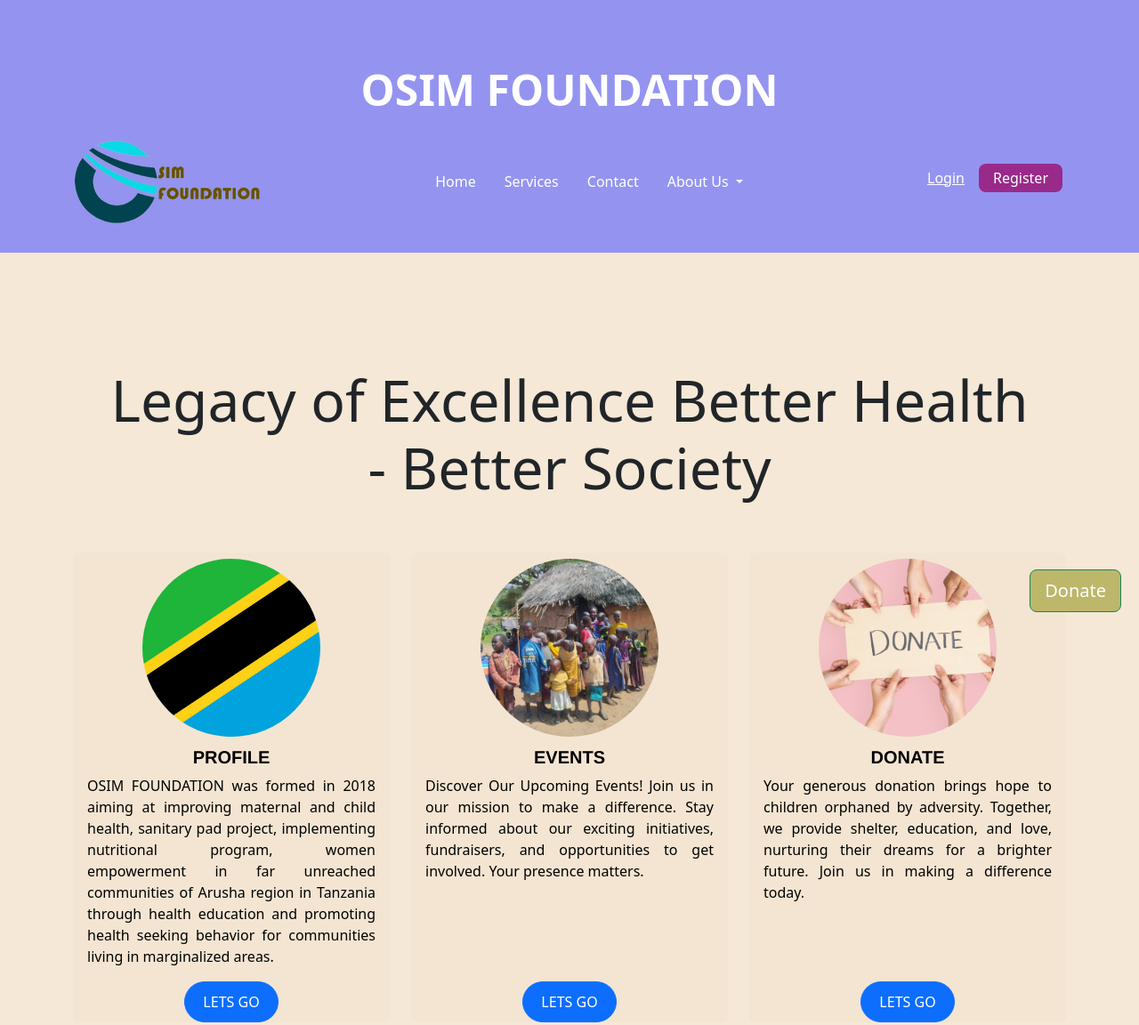
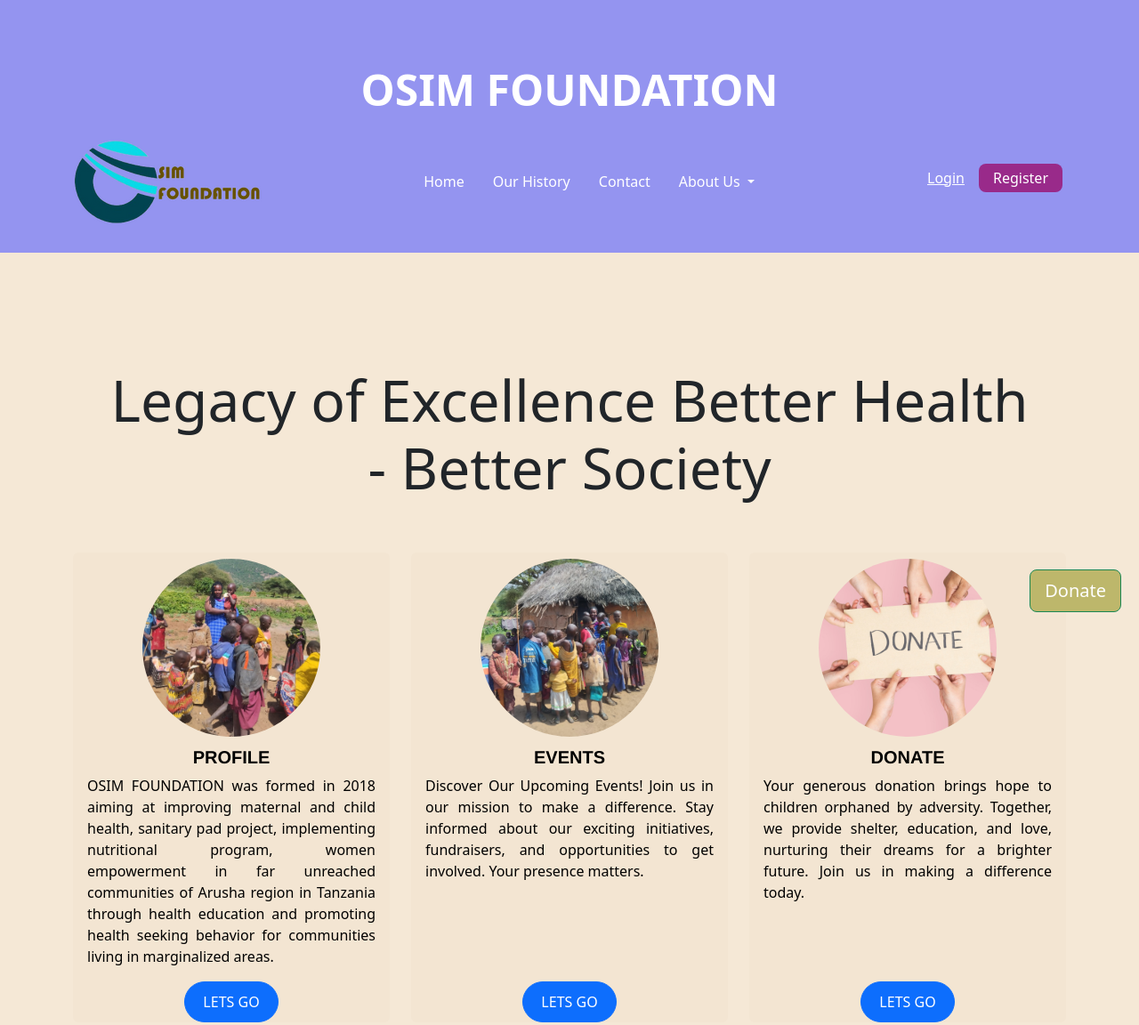
Before and after one commit to aska0907/OSIM-FOUNDATION-FINAL, a plain HTML site: page src/index.html in a window 1280 px wide. Shown: the top 1152 px of the page at 89% size. Drawn offline with nearby package versions, Linux system fonts and the light colour scheme.

Commit message:
Add files via upload

```diff
--- a/src/index.html
+++ b/src/index.html
@@ -41,7 +41,7 @@
                                 <a class="nav-link active mx-2" aria-current="page" href="index.html" style="color: white;">Home</a>
                             </li>
                             <li class="nav-item mx-2">
-                                <a class="nav-link" href="#">Services</a>
+                                <a class="nav-link" href="history.html">Our History</a>
                             </li>
                             <!-- Modify your "Contact" link -->
                            <li class="nav-item mx-2">
@@ -94,7 +94,7 @@
             <div class="col">
                 <div class="card h-100">
                     <div class="d-flex justify-content-center align-items-center" style="height: 150px;">
-                        <img src="images/Flag-of-Tanzania.png" class="card-img-top circular" alt="...">
+                        <img src="images/image7 (1).jpg" class="card-img-top circular" alt="...">
                     </div>
                     <div class="card-body text-center">
                         <h5 class="card-title">PROFILE</h5>
@@ -197,7 +197,7 @@
                     <ul class="list-unstyled">
                         <li><i class="fas fa-phone"></i> Phone:+255769933368</li>
                         <li><i class="fas fa-phone"></i> Phone:+255766876286</li>
-                        <li><i class="fas fa-envelope"></i> Email: info@askatechforge.com</li>
+                        <li><i class="fas fa-envelope"></i> Email: info@OsimFoundation.org</li>
                     </ul>
                 </div>
             </div>
```
